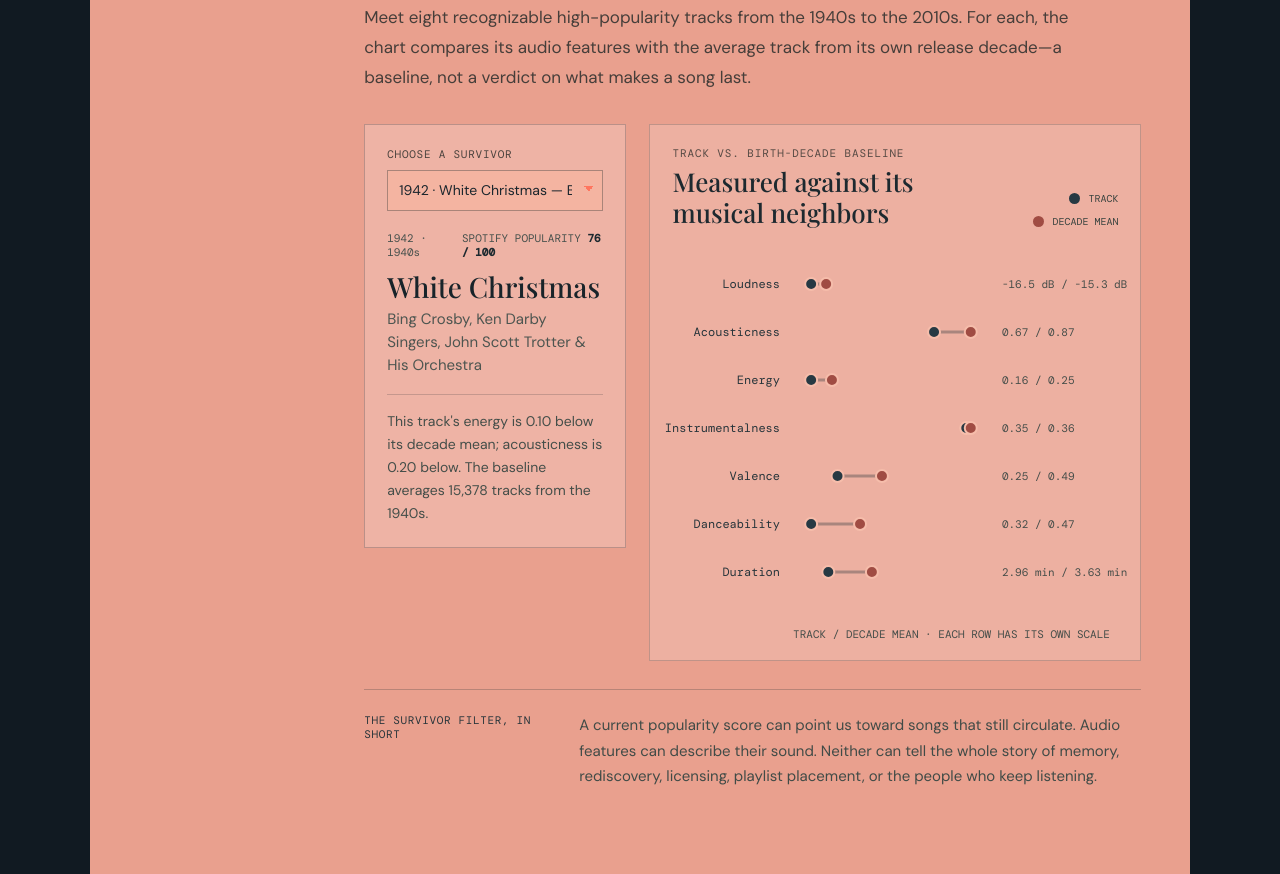
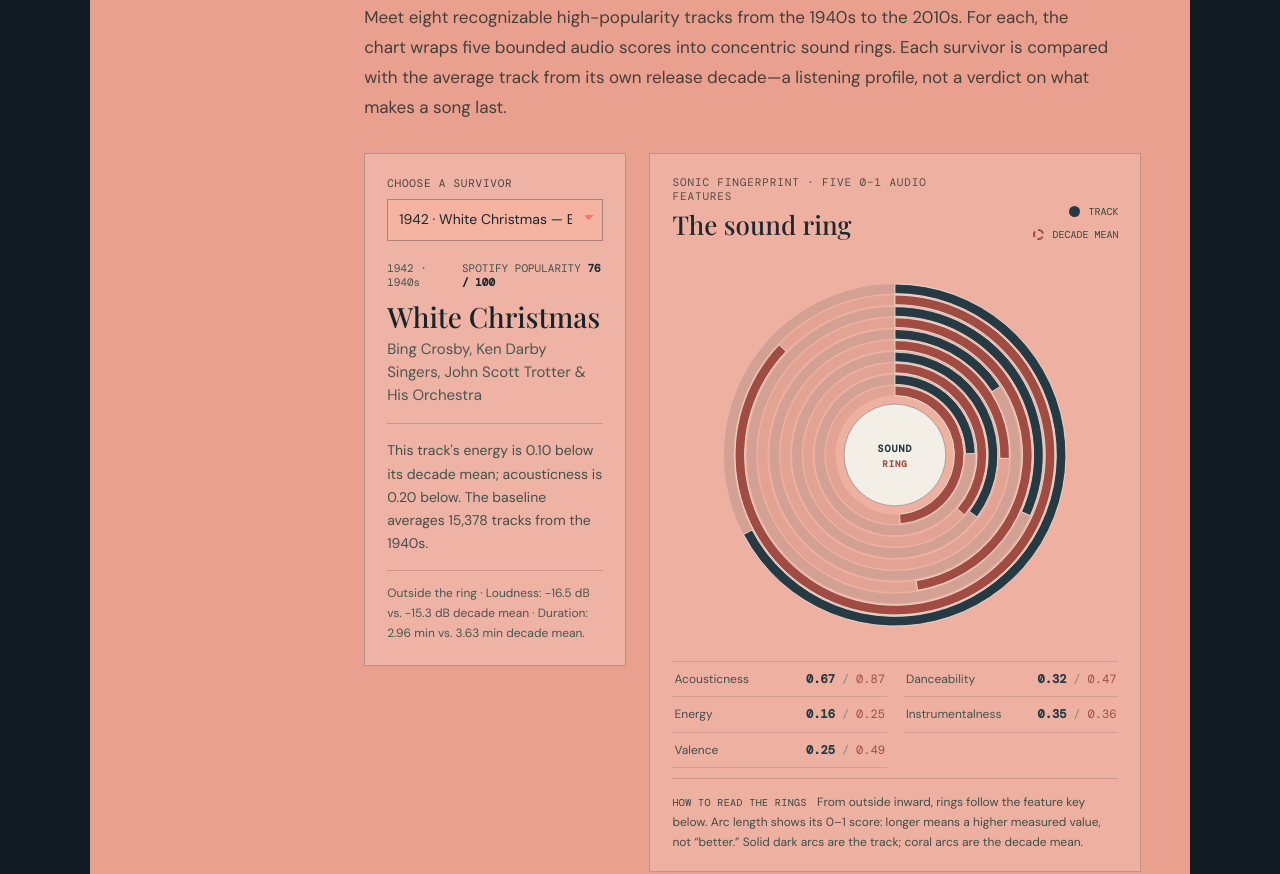
Before and after one commit to Hanseli/shape-of-sound, a plain HTML site: page index.html in a window 1280 px wide. Shown: the part 7259-8133 px from the top of the page. Drawn offline with nearby package versions, Linux system fonts and the light colour scheme.

Commit message:
Update03_5th graph sound ring

```diff
--- a/index.html
+++ b/index.html
@@ -269,8 +269,8 @@
             <h2>A survivor has a <em>birth decade.</em><br />And a present tense.</h2>
             <p class="chapter-intro">
               Meet eight recognizable high-popularity tracks from the 1940s to the 2010s. For each, the chart
-              compares its audio features with the average track from its own release decade—a baseline, not a
-              verdict on what makes a song last.
+              wraps five bounded audio scores into concentric sound rings. Each survivor is compared with the
+              average track from its own release decade—a listening profile, not a verdict on what makes a song last.
             </p>
           </div>
           <div class="spotlight-layout">
@@ -283,13 +283,16 @@
               <h3 id="spotlight-track-title">Loading tracks…</h3>
               <p id="spotlight-artist" class="spotlight-artist"></p>
               <p id="spotlight-copy" class="spotlight-copy">Track-level measurements compared with the mean of all tracks in the same release decade.</p>
+              <p class="spotlight-scale-note" id="spotlight-scale-note"></p>
             </div>
             <div class="chart-card spotlight-card">
               <div class="chart-heading">
-                <div><span class="chart-kicker">TRACK VS. BIRTH-DECADE BASELINE</span><h3>Measured against its musical neighbors</h3></div>
+                <div><span class="chart-kicker">SONIC FINGERPRINT · FIVE 0–1 AUDIO FEATURES</span><h3>The sound ring</h3></div>
                 <div class="comparison-legend"><span><i class="legend-dot track-dot"></i>TRACK</span><span><i class="legend-dot baseline-dot"></i>DECADE MEAN</span></div>
               </div>
-              <div class="svg-frame spotlight-frame"><svg id="spotlight-chart" role="img" aria-label="Paired feature values comparing a selected high-popularity track with the mean values of tracks from its release decade"></svg></div>
+              <div class="svg-frame spotlight-frame"><svg id="spotlight-chart" role="img" aria-label="Concentric sound rings comparing five audio feature scores for the selected track and its birth-decade average"></svg></div>
+              <div class="sound-ring-key" id="spotlight-ring-key" aria-label="Audio feature values for the selected track and decade mean"></div>
+              <p class="spotlight-interpretation"><b>HOW TO READ THE RINGS</b> From outside inward, rings follow the feature key below. Arc length shows its 0–1 score: longer means a higher measured value, not “better.” Solid dark arcs are the track; coral arcs are the decade mean.</p>
             </div>
           </div>
           <div class="closing-note">
--- a/script.js
+++ b/script.js
@@ -29,7 +29,7 @@
     ...COMPARISON_FEATURES,
     popularity: { label: "Spotify popularity", unit: "score (0–100)" },
   };
-  const SPOTLIGHT_FEATURES = Object.keys(COMPARISON_FEATURES);
+  const SPOTLIGHT_FEATURES = ["acousticness", "danceability", "energy", "instrumentalness", "valence"];
   const TIER_LABELS = {
     faded: "Faded · <20",
     nostalgia: "Nostalgia · 20–55",
@@ -500,6 +500,8 @@
     const direction = (value) => value >= 0 ? "above" : "below";
     $("#spotlight-copy").textContent =
       `This track's energy is ${Math.abs(energyDelta).toFixed(2)} ${direction(energyDelta)} its decade mean; acousticness is ${Math.abs(acousticDelta).toFixed(2)} ${direction(acousticDelta)}. The baseline averages ${numberFormat.format(baseline.track_count)} tracks from the ${baseline.decade}.`;
+    $("#spotlight-scale-note").textContent =
+      `Outside the ring · Loudness: ${formatValue(COMPARISON_FEATURES, "loudness", track.loudness)} vs. ${formatValue(COMPARISON_FEATURES, "loudness", baseline.averages.loudness)} decade mean · Duration: ${formatValue(COMPARISON_FEATURES, "duration_ms", track.duration_ms)} vs. ${formatValue(COMPARISON_FEATURES, "duration_ms", baseline.averages.duration_ms)} decade mean.`;
     renderSpotlightChart(track);
   }
 
@@ -509,79 +511,85 @@
     const width = element.getBoundingClientRect().width;
     const height = element.getBoundingClientRect().height;
     if (!width || !height) return;
-    const isMobile = width < 540;
-    const margin = { top: 18, right: isMobile ? 128 : 190, bottom: 18, left: isMobile ? 120 : 160 };
-    const innerWidth = Math.max(35, width - margin.left - margin.right);
-    const rowHeight = Math.min(48, (height - margin.top - margin.bottom) / SPOTLIGHT_FEATURES.length);
     const root = svg.attr("viewBox", `0 0 ${width} ${height}`).attr("preserveAspectRatio", "xMidYMid meet");
     root.selectAll("*").remove();
-    const plot = root.append("g").attr("transform", `translate(${margin.left},${margin.top})`);
+    const centerX = width / 2;
+    const centerY = height / 2;
+    const radius = Math.min(width, height) * 0.43;
+    const innerRadius = radius * 0.34;
+    const bandWidth = (radius - innerRadius) / SPOTLIGHT_FEATURES.length;
+    const baseline = track.birth_decade_baseline;
+    const arc = d3.arc();
+    const fullArc = d3.arc().startAngle(0).endAngle(2 * Math.PI);
+    const translated = root.append("g").attr("transform", `translate(${centerX},${centerY})`);
+
+    root.append("title").text(`${track.name}: concentric sound rings`);
+    root.append("desc").text(`Five concentric rings compare acousticness, danceability, energy, instrumentalness, and valence for ${track.name} and the ${baseline.decade} mean. Longer arcs indicate higher 0–1 scores.`);
 
     SPOTLIGHT_FEATURES.forEach((key, index) => {
       const feature = COMPARISON_FEATURES[key];
-      const baselineValue = track.birth_decade_baseline.averages[key];
       const trackValue = track[key];
-      const extents = d3.extent(summary.curated_spotlights.flatMap((item) => [
-        item[key],
-        item.birth_decade_baseline.averages[key],
-      ]));
-      const span = extents[1] - extents[0] || Math.max(Math.abs(extents[0]) * .1, 1);
-      const scale = d3.scaleLinear()
-        .domain([extents[0] - span * .12, extents[1] + span * .12])
-        .range([0, innerWidth]);
-      const centerY = index * rowHeight + rowHeight / 2;
-      const xTrack = scale(trackValue);
-      const xBaseline = scale(baselineValue);
-      plot.append("line")
-        .attr("class", "spotlight-line")
-        .attr("x1", xTrack)
-        .attr("x2", xBaseline)
-        .attr("y1", centerY)
-        .attr("y2", centerY);
-      plot.append("circle")
-        .attr("class", "spotlight-track")
-        .attr("cx", xTrack)
-        .attr("cy", centerY)
-        .attr("r", 6)
-        .attr("tabindex", 0)
-        .attr("aria-label", `${track.name}: ${feature.label} ${formatValue(COMPARISON_FEATURES, key, trackValue)}`)
-        .on("pointerenter focus", (event) => showTooltip(
-          event,
-          `${track.name} · ${feature.label}`,
-          `Track: ${formatValue(COMPARISON_FEATURES, key, trackValue)}\n${track.birth_decade_baseline.decade} mean: ${formatValue(COMPARISON_FEATURES, key, baselineValue)}`,
-        ))
-        .on("pointerleave blur", hideTooltip);
-      plot.append("circle")
-        .attr("class", "spotlight-baseline")
-        .attr("cx", xBaseline)
-        .attr("cy", centerY)
-        .attr("r", 6)
-        .attr("tabindex", 0)
-        .attr("aria-label", `${track.birth_decade_baseline.decade} mean ${feature.label} ${formatValue(COMPARISON_FEATURES, key, baselineValue)}`)
-        .on("pointerenter focus", (event) => showTooltip(
-          event,
-          `${track.birth_decade_baseline.decade} mean · ${feature.label}`,
-          `${numberFormat.format(track.birth_decade_baseline.track_count)} tracks\nMean: ${formatValue(COMPARISON_FEATURES, key, baselineValue)}`,
-        ))
-        .on("pointerleave blur", hideTooltip);
-      plot.append("text")
-        .attr("class", "spotlight-feature")
-        .attr("x", -12)
-        .attr("y", centerY + 4)
-        .attr("text-anchor", "end")
-        .text(feature.label);
-      plot.append("text")
-        .attr("class", "spotlight-values")
-        .attr("x", innerWidth + 12)
-        .attr("y", centerY + 4)
-        .text(`${formatValue(COMPARISON_FEATURES, key, trackValue)} / ${formatValue(COMPARISON_FEATURES, key, baselineValue)}`);
+      const baselineValue = baseline.averages[key];
+      const outerEdge = radius - index * bandWidth - 1;
+      const innerEdge = radius - (index + 1) * bandWidth + 1;
+      const laneGap = 1.5;
+      const laneWidth = (outerEdge - innerEdge - laneGap) / 2;
+      const trackOuter = outerEdge;
+      const trackInner = outerEdge - laneWidth;
+      const baselineOuter = innerEdge + laneWidth;
+      const baselineInner = innerEdge;
+      const group = translated.append("g").attr("class", "sound-ring-feature");
+      const currentValueFor = (series) => series === "track" ? trackValue : baselineValue;
+      const drawArc = (outerRadius, innerRadius, value) => arc
+        .innerRadius(innerRadius)
+        .outerRadius(outerRadius)
+        .startAngle(0)
+        .endAngle(2 * Math.PI * Math.max(0, Math.min(1, value)))();
+      const drawLane = (series, value, outerRadius, innerRadius) => {
+        group.append("path")
+          .attr("class", `sound-ring-arc sound-ring-arc-${series}`)
+          .attr("d", fullArc.innerRadius(innerRadius).outerRadius(outerRadius)())
+          .attr("aria-hidden", "true");
+        group.append("path")
+          .attr("class", `sound-ring-arc sound-ring-arc-${series} sound-ring-progress`)
+          .attr("d", drawArc(outerRadius, innerRadius, value))
+          .attr("tabindex", 0)
+          .attr("aria-label", `${series === "track" ? track.name : `${baseline.decade} mean`} ${feature.label}: ${formatValue(COMPARISON_FEATURES, key, currentValueFor(series))}`)
+          .on("pointerenter focus", (event) => showTooltip(
+            event,
+            `${feature.label} · ${series === "track" ? track.name : `${baseline.decade} mean`}`,
+            `Track: ${formatValue(COMPARISON_FEATURES, key, trackValue)}\n${baseline.decade} mean: ${formatValue(COMPARISON_FEATURES, key, baselineValue)}`,
+          ))
+          .on("pointerleave blur", hideTooltip);
+      };
+      drawLane("track", trackValue, trackOuter, trackInner);
+      drawLane("baseline", baselineValue, baselineOuter, baselineInner);
     });
+
+    root.append("circle")
+      .attr("class", "sound-ring-center")
+      .attr("cx", centerX)
+      .attr("cy", centerY)
+      .attr("r", innerRadius * 0.87);
     root.append("text")
-      .attr("class", "spotlight-values")
-      .attr("x", width - 8)
-      .attr("y", height - 4)
-      .attr("text-anchor", "end")
-      .text("TRACK / DECADE MEAN · EACH ROW HAS ITS OWN SCALE");
+      .attr("class", "sound-ring-center-label")
+      .attr("x", centerX)
+      .attr("y", centerY - 3)
+      .attr("text-anchor", "middle")
+      .text("SOUND");
+    root.append("text")
+      .attr("class", "sound-ring-center-label sound-ring-center-subtitle")
+      .attr("x", centerX)
+      .attr("y", centerY + 12)
+      .attr("text-anchor", "middle")
+      .text("RING");
+
+    $("#spotlight-ring-key").innerHTML = SPOTLIGHT_FEATURES.map((key) => `
+      <div class="sound-ring-key-item">
+        <span>${COMPARISON_FEATURES[key].label}</span>
+        <span class="sound-ring-key-values"><b>${track[key].toFixed(2)}</b><i>/</i><span>${baseline.averages[key].toFixed(2)}</span></span>
+      </div>
+    `).join("");
   }
 
   function bindControls() {
--- a/style.css
+++ b/style.css
@@ -246,16 +246,26 @@ select option { color: #1b262d; background: #f2efe7; }
 .spotlight-control h3 { margin: 0 0 5px; color: #18242a; font: 500 28px/1.13 var(--serif); }
 .spotlight-artist { margin: 0 0 16px; color: #4d5550; font-size: 15px; }
 .spotlight-copy { margin: 0; padding-top: 15px; border-top: 1px solid rgba(31,43,48,.2); color: #444e49; font-size: 14px; line-height: 1.65; }
+.spotlight-scale-note { margin: 15px 0 0; padding-top: 13px; border-top: 1px solid rgba(31,43,48,.2); color: #4b5550; font-size: 12px; line-height: 1.65; }
 .chapter-coral .chart-card { margin: 0; border-color: rgba(31,43,48,.22); background: rgba(255,255,255,.17); }
 .chapter-coral .comparison-legend { gap: 10px; margin: 0; }
 .chapter-coral .comparison-legend span { color: #39433f; font-size: 10px; }
 .track-dot { background: #273943; }
-.baseline-dot { background: #a04c43; }
-.spotlight-line { stroke: rgba(42,54,57,.35); stroke-width: 3; }
-.spotlight-track { fill: #273943; stroke: #f6bdab; stroke-width: 2; }
-.spotlight-baseline { fill: #a04c43; stroke: #f6bdab; stroke-width: 2; }
-.spotlight-feature { fill: #26343a; font: 12px var(--mono); }
-.spotlight-values { fill: #454d49; font: 11px var(--mono); }
+.baseline-dot { border: 2px dashed #a04c43; background: transparent; }
+.sound-ring-arc-track { fill: #273943; }
+.sound-ring-arc-baseline { fill: #a04c43; }
+.sound-ring-arc:not(.sound-ring-progress) { opacity: .13; }
+.sound-ring-progress { stroke: #f3efe6; stroke-width: .8; cursor: help; }
+.sound-ring-center { fill: #f3efe6; stroke: rgba(39,57,67,.35); stroke-width: 1; }
+.sound-ring-center-label { fill: #273943; font: 600 10px var(--mono); letter-spacing: .1em; }
+.sound-ring-center-subtitle { fill: #a04c43; font-size: 9px; }
+.sound-ring-key { display: grid; grid-template-columns: repeat(2, minmax(0, 1fr)); gap: 0 17px; margin-top: 6px; border-top: 1px solid rgba(31,43,48,.15); }
+.sound-ring-key-item { display: flex; justify-content: space-between; gap: 10px; padding: 8px 2px; border-bottom: 1px solid rgba(31,43,48,.12); color: #46504c; font-size: 12px; }
+.sound-ring-key-values { display: inline-flex; gap: 7px; color: #a04c43; font-family: var(--mono); white-space: nowrap; }
+.sound-ring-key-values b { color: #273943; }
+.sound-ring-key-values i { color: #878b83; font-style: normal; }
+.spotlight-interpretation { margin: 10px 0 0; padding: 14px 0 0; border-top: 1px solid rgba(31,43,48,.18); color: #424d48; font-size: 12px; line-height: 1.65; }
+.spotlight-interpretation b { margin-right: 7px; color: #37433e; font: 10px var(--mono); letter-spacing: .04em; }
 .closing-note { display: grid; grid-template-columns: 190px 1fr; gap: 10px 25px; margin-top: 28px; padding: 23px 0 0; border-top: 1px solid rgba(31,43,48,.24); }
 .closing-note span { color: #27343a; font: 11px var(--mono); letter-spacing: .06em; }
 .closing-note p { max-width: 780px; margin: 0; color: #414b47; font-size: 15px; line-height: 1.7; }
@@ -331,6 +341,7 @@ footer { padding: 45px 3.8vw 22px; border-top: 1px solid var(--line); }
   .scatter-controls .inline-control { display: grid; gap: 6px; min-width: 0; }
   .scatter-controls .inline-control select { width: 100%; min-width: 0; max-width: none; font-size: 13px; }
   .chapter-coral .spotlight-layout { grid-template-columns: 1fr; }
+  .sound-ring-key { grid-template-columns: 1fr; }
   .closing-note { grid-template-columns: 1fr; gap: 9px; }
   .footer-sources { grid-template-columns: 1fr; gap: 20px; }
   footer { padding-right: 2px; padding-left: 2px; }
```
